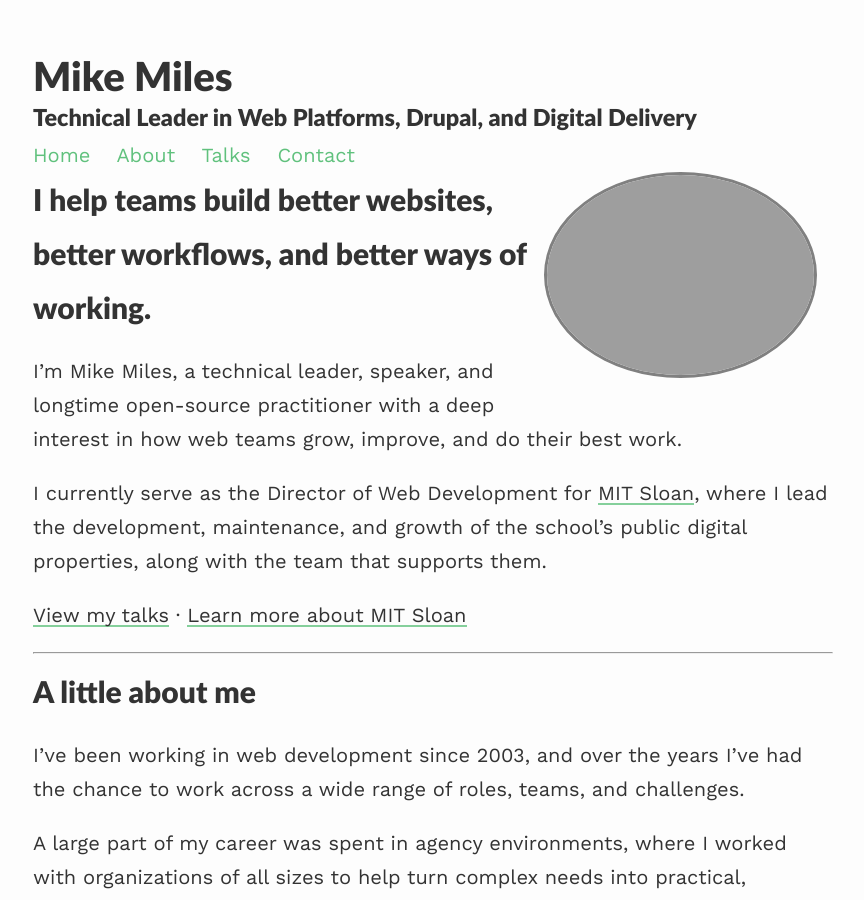
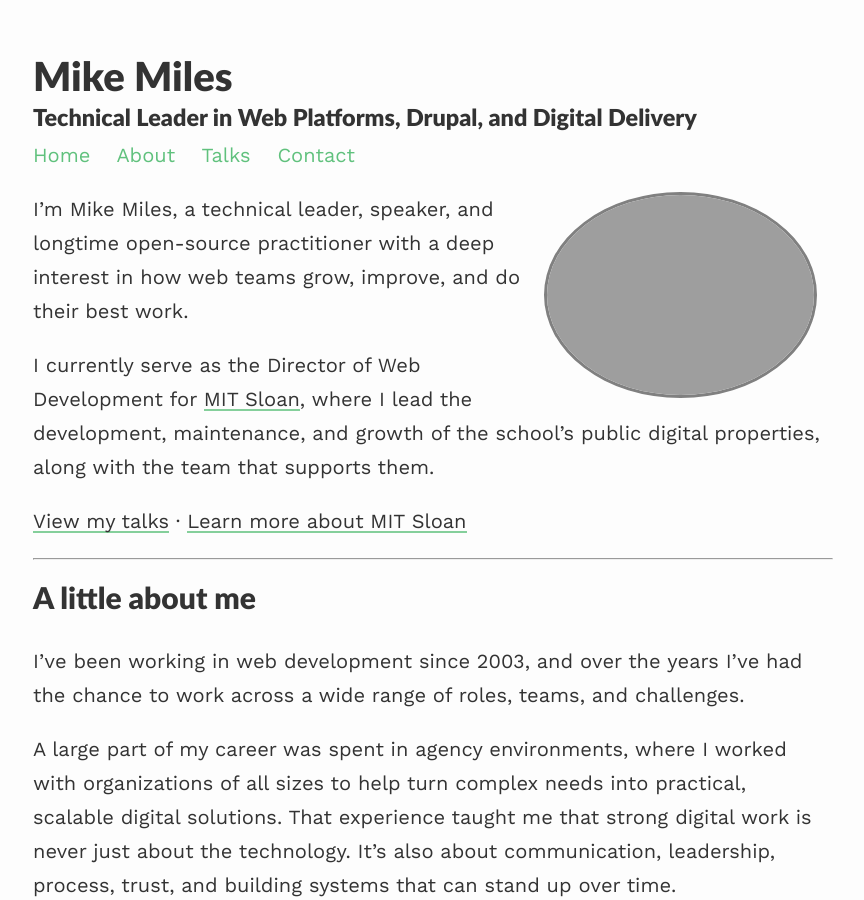
Before and after one commit to mikemiles86/mikemiles86.github.io, a Jekyll site: the page built from index.md, in a window 1280 px wide and 900 px high. Shown: the whole window, without its empty margins (207-1071 px from the left). Built offline with Jekyll 4.4.1, drawn with Linux system fonts in a browser that asks for light colours; nearby versions of some CDN libraries; our own code applies the rules of GitHub Pages for plain Markdown files.

Commit message:
Fix homepage double H1 issue.

```diff
--- a/index.md
+++ b/index.md
@@ -6,8 +6,6 @@ profile:
   image: profile.png
 published: true
 ---
-
-# I help teams build better websites, better workflows, and better ways of working.
 
 I’m Mike Miles, a technical leader, speaker, and longtime open-source practitioner with a deep interest in how web teams grow, improve, and do their best work.
 
```
